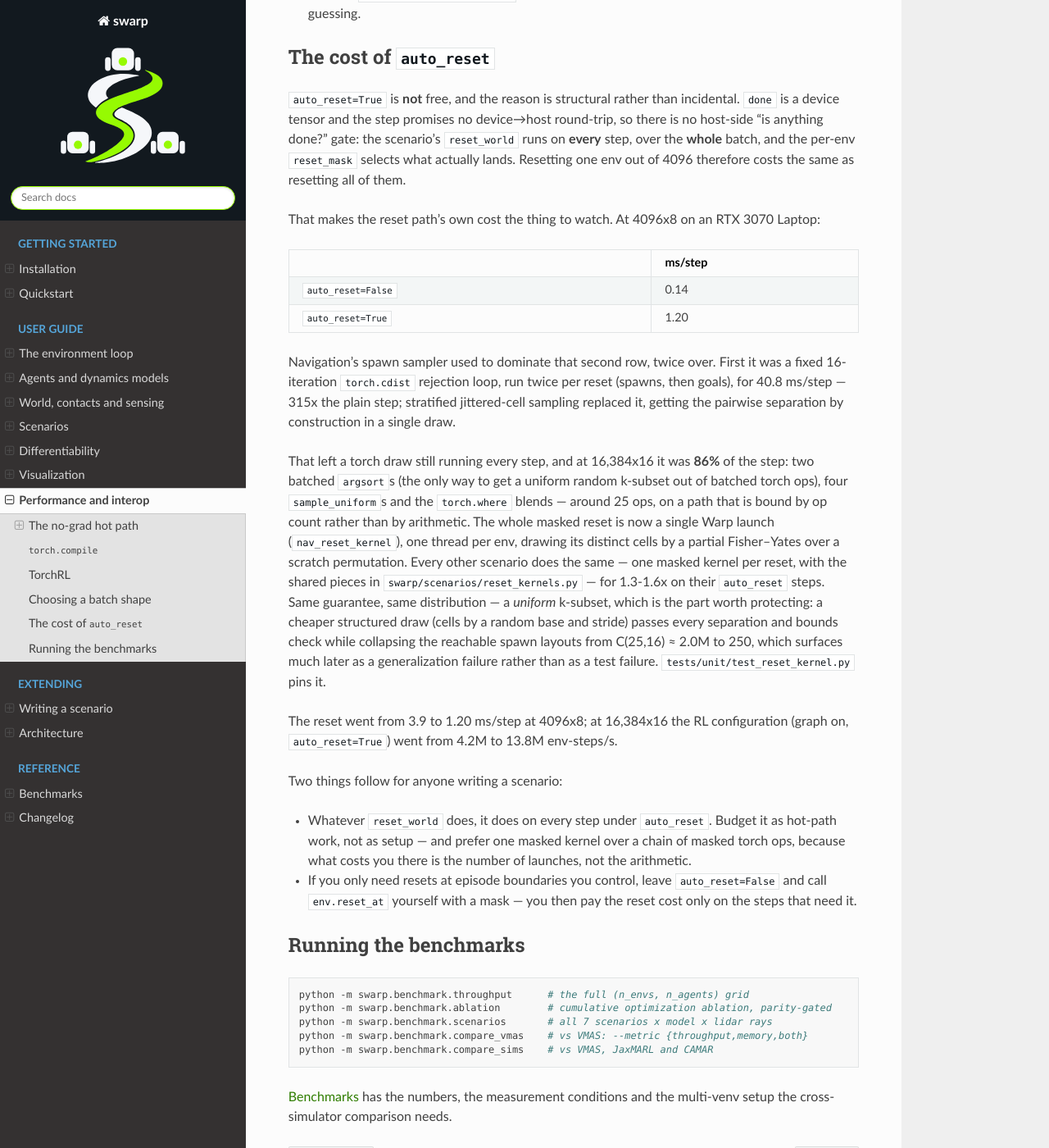
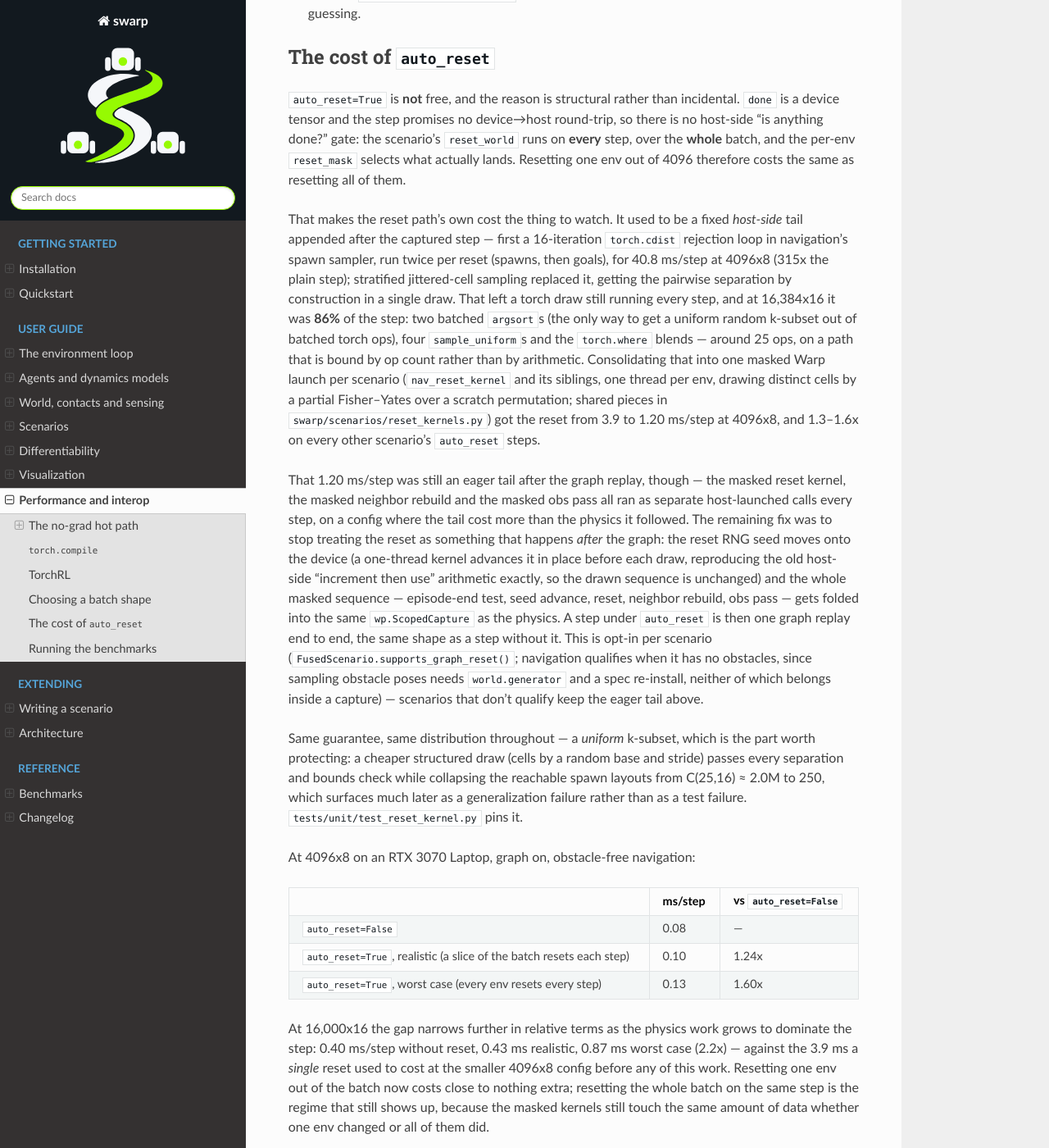
Before and after one commit to ddebenedittis/swarp, a Sphinx documentation site: the page built from docs/performance.md, in a window 1280 px wide and 1400 px high, scrolled down 3370 px. Shown: the whole window at 82% size. Built offline with Sphinx 7.4.7 and the Read the Docs theme 3.1.0, drawn with Linux system fonts in a browser that asks for light colours; some of the changed text lies outside the part shown.

Commit message:
Update the auto_reset cost section for the in-graph reset
The 0.14 vs 1.20 ms/step numbers this section quoted were the eager-tail
figures from before auto-reset got folded into the captured CUDA graph
(swarp/interop/persistent.py, swarp/scenarios/fused.py) -- stale since that
landed, and misleading in the opposite direction of the current behavior:
auto_reset now costs close to nothing extra in the realistic RL regime,
where only a slice of the batch resets on a given step.

Re-measured at 4096x8 and 16000x16, graph on, obstacle-free navigation
(eligible for supports_graph_reset()): auto_reset=False is 0.08/0.40 ms/step,
the realistic auto_reset regime is 0.10/0.43 ms (1.24x/1.07x), and the worst
case of resetting every env every step is 0.13/0.87 ms (1.60x/2.2x) --
against the 3.9 ms a single reset used to cost at 4096x8 before any of this
optimization work. Kept the earlier torch-vs-Warp-kernel history since it's
still the right context for scenarios that don't qualify for the in-graph
path and keep the eager tail.

```diff
--- a/docs/performance.md
+++ b/docs/performance.md
@@ -101,22 +101,25 @@ Two knobs with real cost:
 
 `auto_reset=True` is **not** free, and the reason is structural rather than incidental. `done` is a device tensor and the step promises no device→host round-trip, so there is no host-side "is anything done?" gate: the scenario's `reset_world` runs on **every** step, over the **whole** batch, and the per-env `reset_mask` selects what actually lands. Resetting one env out of 4096 therefore costs the same as resetting all of them.
 
-That makes the reset path's own cost the thing to watch. At 4096x8 on an RTX 3070 Laptop:
+That makes the reset path's own cost the thing to watch. It used to be a fixed *host-side* tail appended after the captured step — first a 16-iteration `torch.cdist` rejection loop in navigation's spawn sampler, run twice per reset (spawns, then goals), for 40.8 ms/step at 4096x8 (315x the plain step); stratified jittered-cell sampling replaced it, getting the pairwise separation by construction in a single draw. That left a torch draw still running every step, and at 16,384x16 it was **86%** of the step: two batched `argsort`s (the only way to get a uniform random k-subset out of batched torch ops), four `sample_uniform`s and the `torch.where` blends — around 25 ops, on a path that is bound by op count rather than by arithmetic. Consolidating that into one masked Warp launch per scenario (`nav_reset_kernel` and its siblings, one thread per env, drawing distinct cells by a partial Fisher–Yates over a scratch permutation; shared pieces in `swarp/scenarios/reset_kernels.py`) got the reset from 3.9 to 1.20 ms/step at 4096x8, and 1.3–1.6x on every other scenario's `auto_reset` steps.
 
-| | ms/step |
-|---|---|
-| `auto_reset=False` | 0.14 |
-| `auto_reset=True` | 1.20 |
+That 1.20 ms/step was still an eager tail after the graph replay, though — the masked reset kernel, the masked neighbor rebuild and the masked obs pass all ran as separate host-launched calls every step, on a config where the tail cost more than the physics it followed. The remaining fix was to stop treating the reset as something that happens *after* the graph: the reset RNG seed moves onto the device (a one-thread kernel advances it in place before each draw, reproducing the old host-side "increment then use" arithmetic exactly, so the drawn sequence is unchanged) and the whole masked sequence — episode-end test, seed advance, reset, neighbor rebuild, obs pass — gets folded into the same `wp.ScopedCapture` as the physics. A step under `auto_reset` is then one graph replay end to end, the same shape as a step without it. This is opt-in per scenario (`FusedScenario.supports_graph_reset()`; navigation qualifies when it has no obstacles, since sampling obstacle poses needs `world.generator` and a spec re-install, neither of which belongs inside a capture) — scenarios that don't qualify keep the eager tail above.
 
-Navigation's spawn sampler used to dominate that second row, twice over. First it was a fixed 16-iteration `torch.cdist` rejection loop, run twice per reset (spawns, then goals), for 40.8 ms/step — 315x the plain step; stratified jittered-cell sampling replaced it, getting the pairwise separation by construction in a single draw.
+Same guarantee, same distribution throughout — a *uniform* k-subset, which is the part worth protecting: a cheaper structured draw (cells by a random base and stride) passes every separation and bounds check while collapsing the reachable spawn layouts from C(25,16) ≈ 2.0M to 250, which surfaces much later as a generalization failure rather than as a test failure. `tests/unit/test_reset_kernel.py` pins it.
 
-That left a torch draw still running every step, and at 16,384x16 it was **86%** of the step: two batched `argsort`s (the only way to get a uniform random k-subset out of batched torch ops), four `sample_uniform`s and the `torch.where` blends — around 25 ops, on a path that is bound by op count rather than by arithmetic. The whole masked reset is now a single Warp launch (`nav_reset_kernel`), one thread per env, drawing its distinct cells by a partial Fisher–Yates over a scratch permutation. Every other scenario does the same — one masked kernel per reset, with the shared pieces in `swarp/scenarios/reset_kernels.py` — for 1.3-1.6x on their `auto_reset` steps. Same guarantee, same distribution — a *uniform* k-subset, which is the part worth protecting: a cheaper structured draw (cells by a random base and stride) passes every separation and bounds check while collapsing the reachable spawn layouts from C(25,16) ≈ 2.0M to 250, which surfaces much later as a generalization failure rather than as a test failure. `tests/unit/test_reset_kernel.py` pins it.
+At 4096x8 on an RTX 3070 Laptop, graph on, obstacle-free navigation:
 
-The reset went from 3.9 to 1.20 ms/step at 4096x8; at 16,384x16 the RL configuration (graph on, `auto_reset=True`) went from 4.2M to 13.8M env-steps/s.
+| | ms/step | vs `auto_reset=False` |
+|---|---|---|
+| `auto_reset=False` | 0.08 | — |
+| `auto_reset=True`, realistic (a slice of the batch resets each step) | 0.10 | 1.24x |
+| `auto_reset=True`, worst case (every env resets every step) | 0.13 | 1.60x |
+
+At 16,000x16 the gap narrows further in relative terms as the physics work grows to dominate the step: 0.40 ms/step without reset, 0.43 ms realistic, 0.87 ms worst case (2.2x) — against the 3.9 ms a *single* reset used to cost at the smaller 4096x8 config before any of this work. Resetting one env out of the batch now costs close to nothing extra; resetting the whole batch on the same step is the regime that still shows up, because the masked kernels still touch the same amount of data whether one env changed or all of them did.
 
 Two things follow for anyone writing a scenario:
 
-- Whatever `reset_world` does, it does on every step under `auto_reset`. Budget it as hot-path work, not as setup — and prefer one masked kernel over a chain of masked torch ops, because what costs you there is the number of launches, not the arithmetic.
+- Whatever `reset_world` does, it does on every step under `auto_reset`. Budget it as hot-path work, not as setup — and prefer one masked kernel over a chain of masked torch ops, because what costs you there is the number of launches, not the arithmetic. If the reset can be made capture-safe (no host-side RNG draws, no allocation, no branching on tensor values), `supports_graph_reset()` folds it into the graph and removes the launch cost entirely.
 - If you only need resets at episode boundaries you control, leave `auto_reset=False` and call `env.reset_at` yourself with a mask — you then pay the reset cost only on the steps that need it.
 
 ## Running the benchmarks
```
